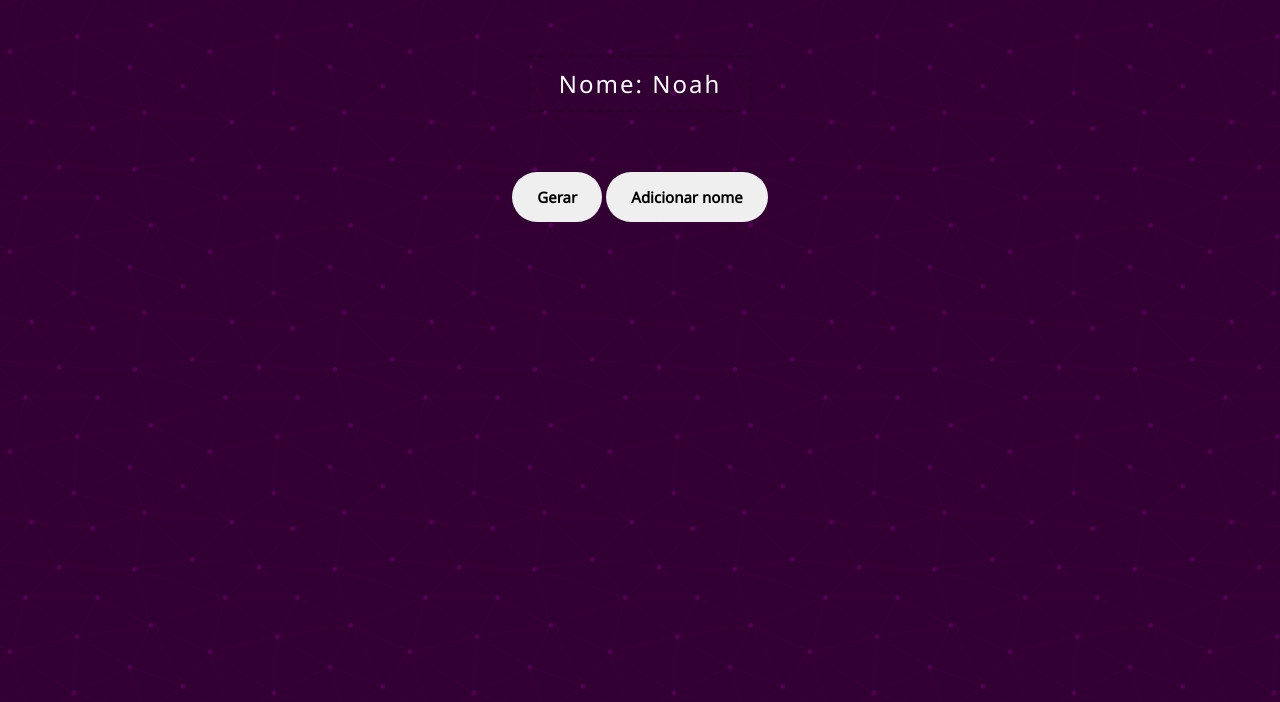
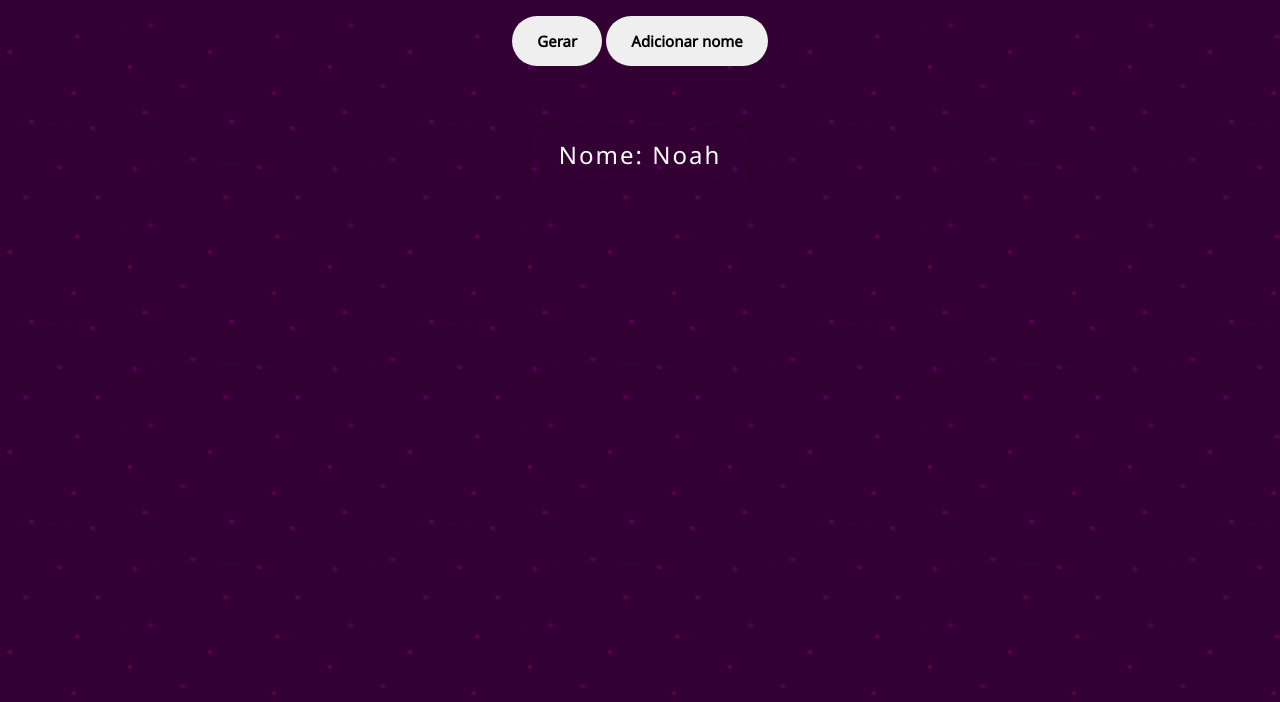
Before and after one commit to mullerino/Desafios-SouKick, a plain HTML site: page Parada 24/index.html in a window 1280 px wide. Both pictures are taken after a click on the button "Gerar". Shown: the part 98-800 px from the top of the page. Drawn offline with Linux system fonts and the light colour scheme.

```diff
--- a/Parada 24/index.html
+++ b/Parada 24/index.html
@@ -11,9 +11,9 @@
 <body>
     <div class="main">
         <h1>Gerador de nomes</h1>
-        <h2 id="nome"></h2>
         <button id="btn-gerar" type="button" onclick="showName()">Gerar</button>
         <button id="btn-adicionar" type="button" onclick="adicionarNome()">Adicionar nome</button>
+        <h2 id="nome"></h2>
     </div>
 </body>
 </html>
--- a/Parada 24/script.js
+++ b/Parada 24/script.js
@@ -1,8 +1,9 @@
 let nomes = ['Leandro','Arthur','Théo','Miguel','Noah','Benjamin','Helena','Alice','Laura','Manuela']
 
 function showName(){
-    let nameShw = parseInt(Math.random()*(nomes.length-1)+1)
-    document.getElementById("nome").innerHTML = "Nome: " + nomes[nameShw]
+    let numbername = parseInt(Math.random()*(nomes.length-1)+1)
+    let showname = document.getElementById("nome").innerHTML = "Nome: " + nomes[numbername]
+    return showname
 }
 
 function adicionarNome(){
```
Also changed, not shown: 3 other files.
